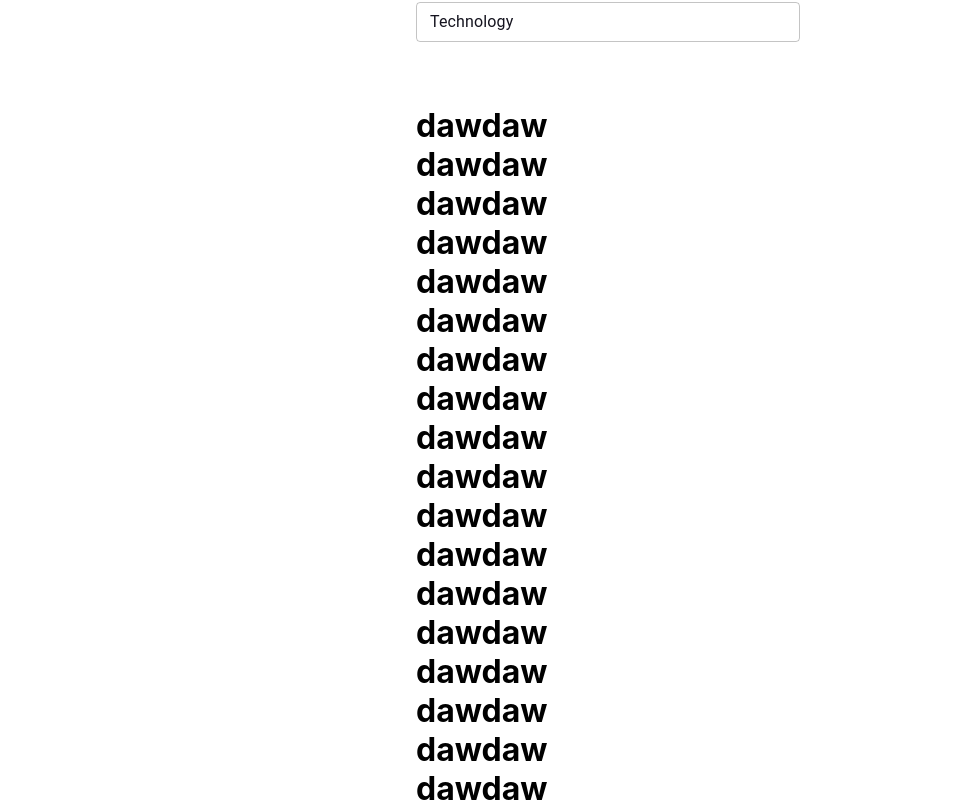
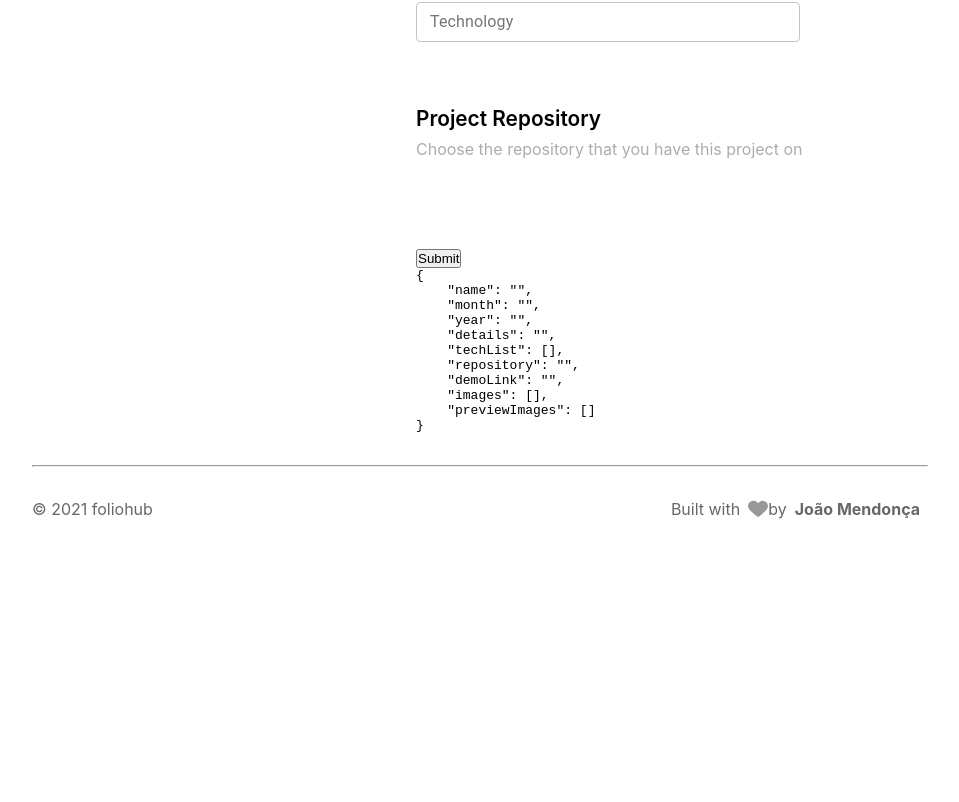
Before and after one commit to joaomendoncaa/foliobox-frontend, a Next.js app: page /new-project in a window 1280 px wide. Shown: the part 1099-1901 px from the top of the page, without its empty margins (160-1119 px from the left). After the commit the page ends 1650 px from the top, so only its background shows below. Built offline with nearby package versions, Linux system fonts and the light colour scheme.

Commit message:
Technologies field

```diff
--- a/components/NewProjectFormComponents/ProjectRepository/index.js
+++ b/components/NewProjectFormComponents/ProjectRepository/index.js
@@ -0,0 +1,29 @@
+//Package imports
+import { useContext, useEffect } from 'react'
+import { TextField } from '@material-ui/core'
+import { useField } from 'formik'
+
+//Context imports
+import NewProjectFormContext from '../../../context/NewProjectFormContext'
+
+//Style imports
+import {
+    Container,
+    Title,
+    Description
+} from './styles'
+
+export default function ProjectRepository(props) {
+    const { updateData } = useContext(NewProjectFormContext)
+    const [field, meta] = useField('repository')
+
+    const { error, helperText, form, setFieldValue, ...rest } = props
+
+    return (
+        <Container>
+            <Title>Project Repository</Title>
+            <Description>Choose the repository that you have this project on</Description>
+
+        </Container>
+    )
+}
--- a/components/NewProjectFormComponents/ProjectRepository/styles.js
+++ b/components/NewProjectFormComponents/ProjectRepository/styles.js
@@ -0,0 +1,22 @@
+import styled from 'styled-components'
+
+export const Container = styled.div`
+    display: flex;
+    flex-direction: column;
+
+    margin-bottom: 4rem;
+`
+
+export const Title = styled.h1`
+    font-size: 1.3rem;
+    font-weight: 600;
+`
+
+export const Description = styled.span`
+    font-size: 1rem;
+    font-weight: 400;
+
+    padding: .5rem 0 1.5rem 0;
+
+    color: var(--text-secondary-dark);
+`
--- a/components/NewProjectFormComponents/ProjectTechnologies/index.js
+++ b/components/NewProjectFormComponents/ProjectTechnologies/index.js
@@ -24,34 +24,20 @@ const useStyles = makeStyles((theme) => ({
     }
 }))
 
-export default function ProjectName(props) {
+export default function ProjectTechnologies(props) {
     const classes = useStyles()
-    const input = useRef()
     const { push, remove } = props.fieldArrayProps
 
     const { formData, updateData } = useContext(NewProjectFormContext)
     const [techListField, meta] = useField('techList')
     const [newTech, setNewTech] = useState('')
-    const [isInputOnFocus, setisInputOnFocus] = useState(false)
-
-    useEffect(() => {
-        window.add
-    })
 
     const addTech = () => {
-        push(newTech)
+        //filters techInput commas
+        const techWithFilteredCommas = newTech.split(",").join("")
+        console.log('techWithFilteredCommas', techWithFilteredCommas)
+        push(techWithFilteredCommas)
         setNewTech('')
-    }
-
-    const addTechWithCommaShortcut = (event) => {
-        const { keyCode } = event
-
-        if (keyCode === 188) {
-            const inputValue = event.target.value.split(",")[0]
-
-            setNewTech(inputValue)
-            addTech()
-        }
     }
 
     return (
@@ -77,19 +63,31 @@ export default function ProjectName(props) {
                             variant='outlined'
                             label='Technology'
                             placeholder='react, javascript, elixir, php'
-                            type="text"
+                            type='text'
                             className={classes.input}
+                            onKeyPress={(e) => {
+                                console.log(newTech)
+                                //188 stands for comma keyCode
+                                if (e.key === ',' && newTech.length >= 1) {
+                                    addTech()
+                                    setNewTech('')
+                                }
+                            }}
+                            onChange={event => {
+                                const { value } = event.target
+                                const isValueComma = value === ','
+                                if (!isValueComma) {
+                                    setNewTech(event.target.value)
+                                }
+                            }}
                             inputProps={{
                                 maxLength: 10
                             }}
-                            onFocus={event => event.target.addEventListener('keydown', e => addTechWithCommaShortcut(e))}
-                            onBlur={event => event.target.removeEventListener('keydown', addTechWithCommaShortcut)}
                             InputLabelProps={{
                                 className: 'input-label'
                             }}
                             size="small"
-                            value={newTech}
-                            onChange={event => setNewTech(event.target.value)} />
+                            value={newTech} />
                         {(newTech.length >= 1) && (
                             <span className='textfield-shortcut-reference'>,</span>
                         )}
--- a/components/NewProjectFormComponents/ProjectTechnologies/styles.js
+++ b/components/NewProjectFormComponents/ProjectTechnologies/styles.js
@@ -73,7 +73,7 @@ export const InputWrapper = styled.div`
     }
 
     .input-label {
-        color: var(--primary-darkblue)!important;
+        /* color: var(--primary-darkblue)!important; */
     }
 
     .textfield-shortcut-reference {
--- a/pages/new-project.js
+++ b/pages/new-project.js
@@ -155,26 +155,7 @@ export default function NewProject() {
                                         }} />
                                     )}
                                 </FieldArray>
-                                <h1>dawdaw</h1>
-                                <h1>dawdaw</h1>
-                                <h1>dawdaw</h1>
-                                <h1>dawdaw</h1>
-                                <h1>dawdaw</h1>
-                                <h1>dawdaw</h1>
-                                <h1>dawdaw</h1>
-                                <h1>dawdaw</h1>
-                                <h1>dawdaw</h1>
-                                <h1>dawdaw</h1>
-                                <h1>dawdaw</h1>
-                                <h1>dawdaw</h1>
-                                <h1>dawdaw</h1>
-                                <h1>dawdaw</h1>
-                                <h1>dawdaw</h1>
-                                <h1>dawdaw</h1>
-                                <h1>dawdaw</h1>
-                                <h1>dawdaw</h1>
-                                <h1>dawdaw</h1>
-                                <h1>dawdaw</h1>
+                                <Field setFieldValue={setFieldValue} as={ProjectRepository} />
 
                                 <button type="submit">{isSubmitting ? 'Submitting...' : 'Submit'}</button>
 
```
